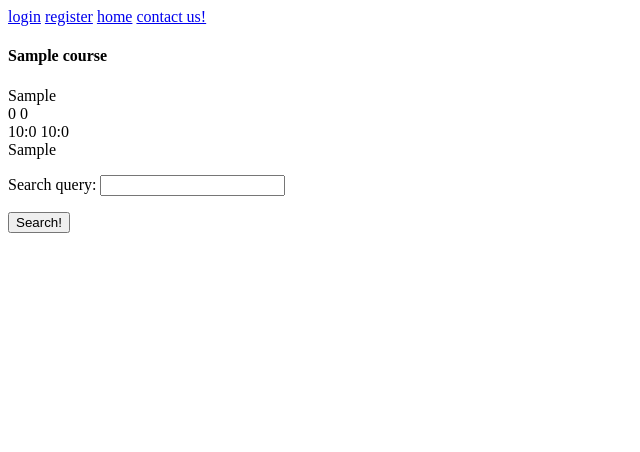
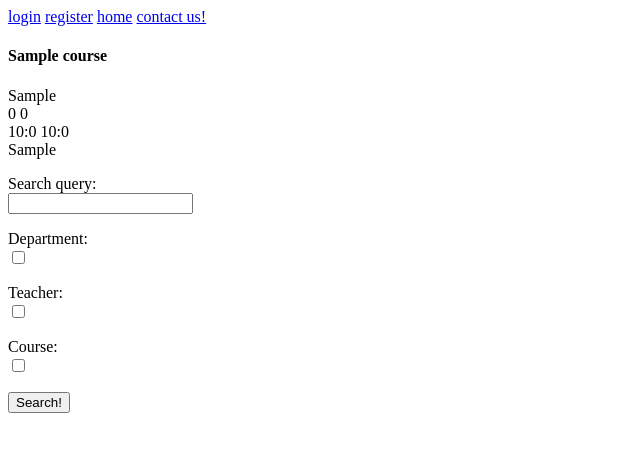
Before and after one commit to Gnomy17/AliAlmasi, a Django app: page /courses in a window 1280 px wide. Shown: the top 452 px of the page, without its empty margins (0-640 px from the left). Run offline with Django 3.2, Linux system fonts and the light colour scheme; tables that the repository leaves empty hold one stand-in row (values such as "Sample post").

Commit message:
advanced search implemented

```diff
--- a/first/forms.py
+++ b/first/forms.py
@@ -42,3 +42,6 @@ class CourseForm(ModelForm):
 
 class SearchForm(forms.Form):
     search_query = forms.CharField(required=True)
+    department = forms.BooleanField(required=False)
+    teacher = forms.BooleanField(required=False)
+    course = forms.BooleanField(required=False)
--- a/first/views.py
+++ b/first/views.py
@@ -131,8 +131,13 @@ def courses(request):
     if request.method == 'POST':
         form = SearchForm(request.POST)
         if form.is_valid():
-            department = form.cleaned_data.get('search_query')
-            result_courses = Course.objects.filter(department=department)
+            search_text = form.cleaned_data.get('search_query')
+            if form.cleaned_data.get('teacher'):
+                result_courses = Course.objects.filter(teacher=search_text)
+            elif form.cleaned_data.get('course'):
+                result_courses = Course.objects.filter(name=search_text)
+            else:
+                result_courses = Course.objects.filter(department=search_text)
             return render(request, 'courses.html',
                           {'courses': Course.objects.all(), 'result_courses': result_courses, 'search_form': form})
     else:
--- a/templates/courses.html
+++ b/templates/courses.html
@@ -14,7 +14,19 @@
     </div>
     <form method="post" id="search_form" action="{% url 'courses' %}">
         {% csrf_token %}
-        {{ search_form.as_p }}
+{#        {{ search_form.as_p }}#}
+        {% for field in search_form %}
+            <p>
+                {{ field.label_tag }}<br>
+                {{ field }}
+                {% if field.help_text %}
+                    <small style="color: cyan">{{ field.help_text }}</small>
+                {% endif %}
+                {% for error in field.error %}
+                    <p style="color: cyan">{{ error }}</p>
+                {% endfor %}
+            </p>
+        {% endfor %}
         <button type="submit" name="submit">Search!</button>
     </form>
     {% if result_courses %}
```
